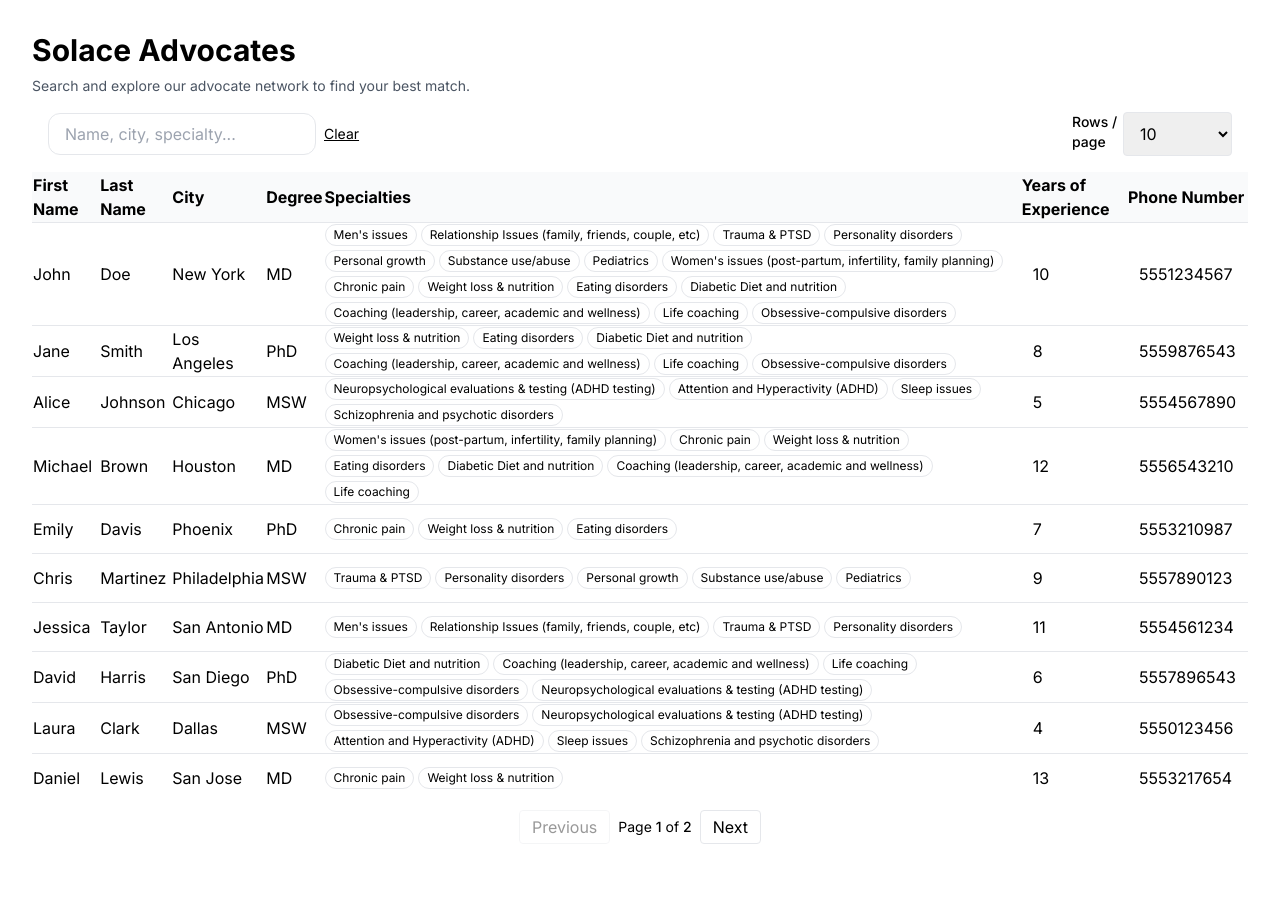
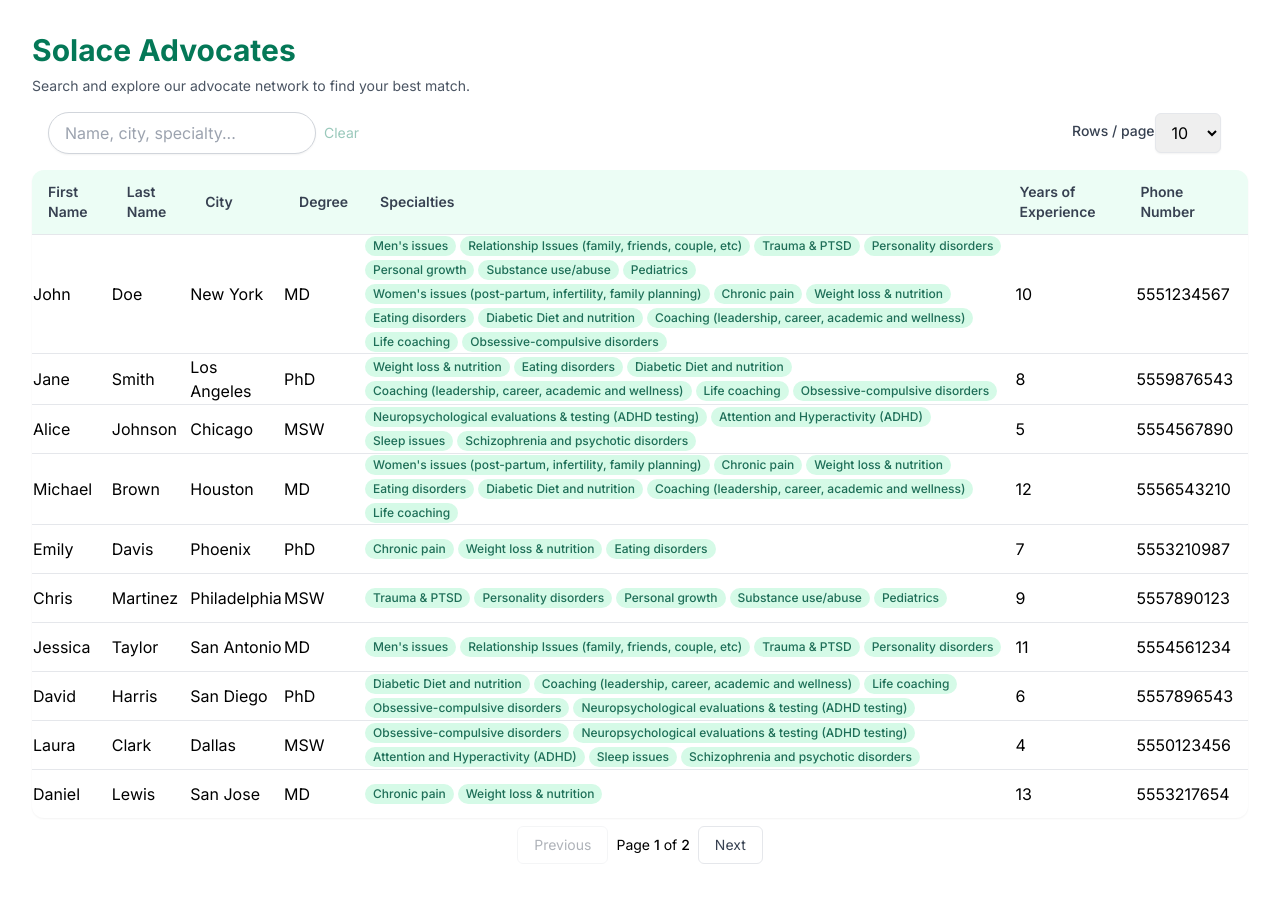
Before and after one commit to kimhermosillo/solace-assignment, a Next.js app: page / in a window 1280 px wide. Built offline with nearby package versions, Linux system fonts and the light colour scheme.

Commit message:
feat(style): updated styling a tad bit more

```diff
--- a/src/app/components/AdvocateSearchBar.tsx
+++ b/src/app/components/AdvocateSearchBar.tsx
@@ -13,7 +13,8 @@ const AdvocateSearchBar = ({
     <div className="flex items-center gap-2">
       <input
         id="search"
-        className="w-full rounded-xl border px-4 py-2"
+        className="flex-1 rounded-full border border-gray-300 px-4 py-2 shadow-sm
+               focus:border-emerald-600 focus:ring-2 focus:ring-emerald-200"
         placeholder="Name, city, specialty..."
         value={searchTerm}
         onChange={(e) => setSearchTerm(e.target.value)}
@@ -22,7 +23,7 @@ const AdvocateSearchBar = ({
       <button
         type="button"
         onClick={() => setSearchTerm("")}
-        className="text-sm underline"
+        className="text-sm text-emerald-700 hover:text-emerald-900 disabled:opacity-40"
         disabled={!searchTerm}
         aria-label="Clear search"
       >
--- a/src/app/components/AdvocateTable.tsx
+++ b/src/app/components/AdvocateTable.tsx
@@ -17,11 +17,13 @@ const TABLE_HEADER_OPTIONS = [
 
 const AdvocateTable = ({ visible }: AdvocateTableProps): ReactElement => {
   return (
-    <table className="table w-full">
+    <table className="w-full border-collapse rounded-xl overflow-hidden shadow-sm bg-white">
       <thead>
-        <tr className="bg-gray-50 text-left">
+        <tr className="bg-emerald-50 text-left text-gray-700">
           {TABLE_HEADER_OPTIONS.map((option: string, i: number) => (
-            <th key={i}>{option}</th>
+            <th key={i} className="px-4 py-3 text-sm font-semibold">
+              {option}
+            </th>
           ))}
         </tr>
       </thead>
@@ -29,7 +31,7 @@ const AdvocateTable = ({ visible }: AdvocateTableProps): ReactElement => {
         {visible.length ? (
           visible.map((advocate: AdvocateType, idx: number) => {
             return (
-              <tr key={idx} className="border-t hover:bg-green-50">
+              <tr key={idx} className="border-t hover:bg-emerald-50 transition">
                 <td>{advocate.firstName}</td>
                 <td>{advocate.lastName}</td>
                 <td>{advocate.city}</td>
@@ -39,7 +41,8 @@ const AdvocateTable = ({ visible }: AdvocateTableProps): ReactElement => {
                     {advocate.specialties.map((s, i) => (
                       <span
                         key={i}
-                        className="inline-flex items-center rounded-full border px-2 py-0.5 text-xs"
+                        className="inline-flex items-center rounded-full bg-emerald-100 text-emerald-800
+                             px-2 py-0.5 text-xs font-medium opacity-90"
                       >
                         {s}
                       </span>
--- a/src/app/page.tsx
+++ b/src/app/page.tsx
@@ -44,8 +44,9 @@ export default function Home() {
             specialties,
           } = a;
           const specs = (specialties ?? []).join(" ").toLowerCase();
+          const fullName = `${a.firstName} ${a.lastName}`.toLowerCase();
           return (
-            // todo: add first and last name
+            fullName.includes(q) ||
             firstName.toLowerCase().includes(q) ||
             lastName.toLowerCase().includes(q) ||
             city.toLowerCase().includes(q) ||
@@ -76,7 +77,9 @@ export default function Home() {
     <>
       <main className="p-4 m-4">
         <header className="flex flex-col gap-2">
-          <h1 className="text-3xl font-bold">Solace Advocates</h1>
+          <h1 className="text-3xl font-bold text-emerald-700">
+            Solace Advocates
+          </h1>
           <p className="text-sm text-gray-600">
             Search and explore our advocate network to find your best match.
           </p>
@@ -86,12 +89,13 @@ export default function Home() {
             searchTerm={searchTerm}
             setSearchTerm={setSearchTerm}
           />
-          <div className="w-40 flex end">
-            <label className="text-sm font-medium mb-1 block">
+          <div className="w-40 flex end items-center">
+            <label className="block text-sm font-medium text-gray-700 mb-1">
               Rows / page
             </label>
             <select
-              className="border rounded px-3 py-2 w-full"
+              className="border rounded-md px-3 py-2 shadow-sm
+               focus:border-emerald-600 focus:ring-emerald-200"
               value={pageSize}
               onChange={(e) => setPageSize(Number(e.target.value))}
             >
@@ -106,7 +110,8 @@ export default function Home() {
         {loading ? <div>Loading...</div> : <AdvocateTable visible={visible} />}
         <div className="flex justify-center items-center m-2 gap-2">
           <button
-            className="border rounded px-3 py-1 disabled:opacity-40"
+            className="px-4 py-2 rounded-md border text-sm
+            text-gray-700 hover:bg-gray-100 disabled:opacity-40"
             onClick={prevPage}
             disabled={currentPage === 1}
           >
@@ -117,7 +122,8 @@ export default function Home() {
             <span className="font-medium">{totalPages}</span>
           </span>
           <button
-            className="border rounded px-3 py-1 disabled:opacity-40"
+            className="px-4 py-2 rounded-md border text-sm
+                  text-gray-700 hover:bg-gray-100 disabled:opacity-40"
             onClick={nextPage}
             disabled={currentPage === totalPages}
           >
```
